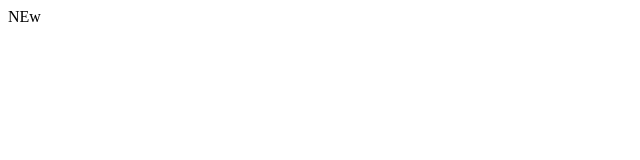
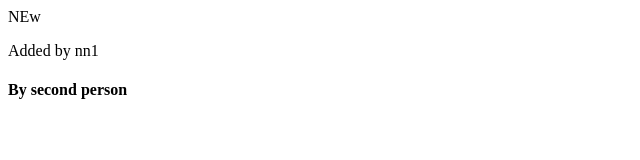
Before and after one commit to sajitheranda05/NewTest, a plain HTML site: page src/index.html in a window 1280 px wide. Shown: the whole page, without its empty margins (0-640 px from the left). Drawn offline with Linux system fonts and the light colour scheme.

Commit message:
Added new two text lines

```diff
--- a/src/index.html
+++ b/src/index.html
@@ -4,5 +4,7 @@
     </head>
     <body>
         <p>NEw</p>
+        <p>Added by nn1</p>
+        <h4>By second person</h4>
     </body>
 </html>
```
